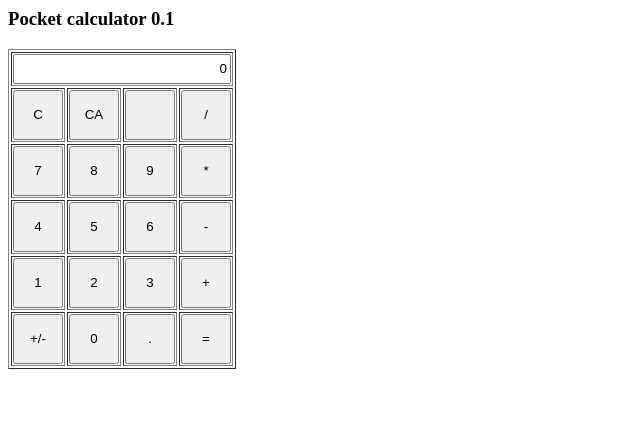
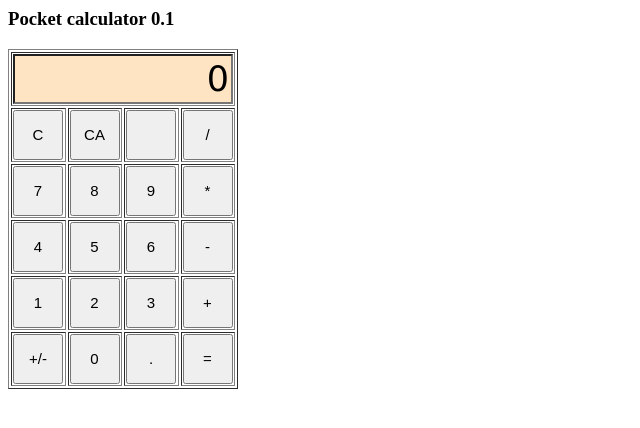
Before and after one commit to BJRaz/PocketCalculator, a plain HTML site: page calc.html in a window 1280 px wide. Shown: the whole page, without its empty margins (0-640 px from the left). Drawn offline with nearby package versions, Linux system fonts and the light colour scheme.

Commit message:
some ui ajustments

```diff
--- a/calc.html
+++ b/calc.html
@@ -11,11 +11,25 @@
 		BUTTON {
 			width:50px;
 			height:50px;
+			font-size:15px;
 		}
 
 		INPUT[type] {
-			width:160px;
-			height:30px;
+			width:220px;
+			height:50px;
+			text-align: right;
+			font-weight: normal;
+			font-size:35px;
+			color:black;
+			background-color: bisque;
+			font-family: Verdana, Geneva, Tahoma, sans-serif
+		}
+		.clear {
+
+		}
+
+		.operator {
+
 		}
 	</style>
 	</head>
@@ -24,38 +38,38 @@
 	<table border="1">
 		<tr>
 			<td colspan="4">
-				<input type="text" id="display" value="" style="width:100%;text-align:right"/>
+				<input type="text" id="display" value="0"/>
 			</td>
 		</tr>
 		<tr>
-			<td><button id="c">C</button></td>
-			<td><button id="ca">CA</button></td>
+			<td><button id="c" class="clear">C</button></td>
+			<td><button id="ca" class="clear">CA</button></td>
 			<td><button id="null"></button></td>
-			<td><button id="/">/</button></td>
+			<td><button id="/" class="operator">/</button></td>
 		</tr>
 		<tr>
 			<td><button id="7">7</button></td>
 			<td><button id="8">8</button></td>
 			<td><button id="9">9</button></td>
-			<td><button id="*">*</button></td>
+			<td><button id="*" class="operator">*</button></td>
 		</tr>
 		<tr>
 			<td><button id="4">4</button></td>
 			<td><button id="5">5</button></td>
 			<td><button id="6">6</button></td>
-			<td><button id="-">-</button></td>
+			<td><button id="-" class="operator">-</button></td>
 		</tr>
 		<tr>
 			<td><button id="1">1</button></td>
 			<td><button id="2">2</button></td>
 			<td><button id="3">3</button></td>
-			<td><button id="+">+</button></td>
+			<td><button id="+" class="operator">+</button></td>
 		</tr>
 		<tr>
 			<td><button id="+/-">+/-</button></td>
 			<td><button id="0">0</button></td>
 			<td><button id=".">.</button></td>
-			<td><button id="=">=</button></td>
+			<td><button id="=" class="operator">=</button></td>
 		</tr>
 	</table>
 </body>
```
